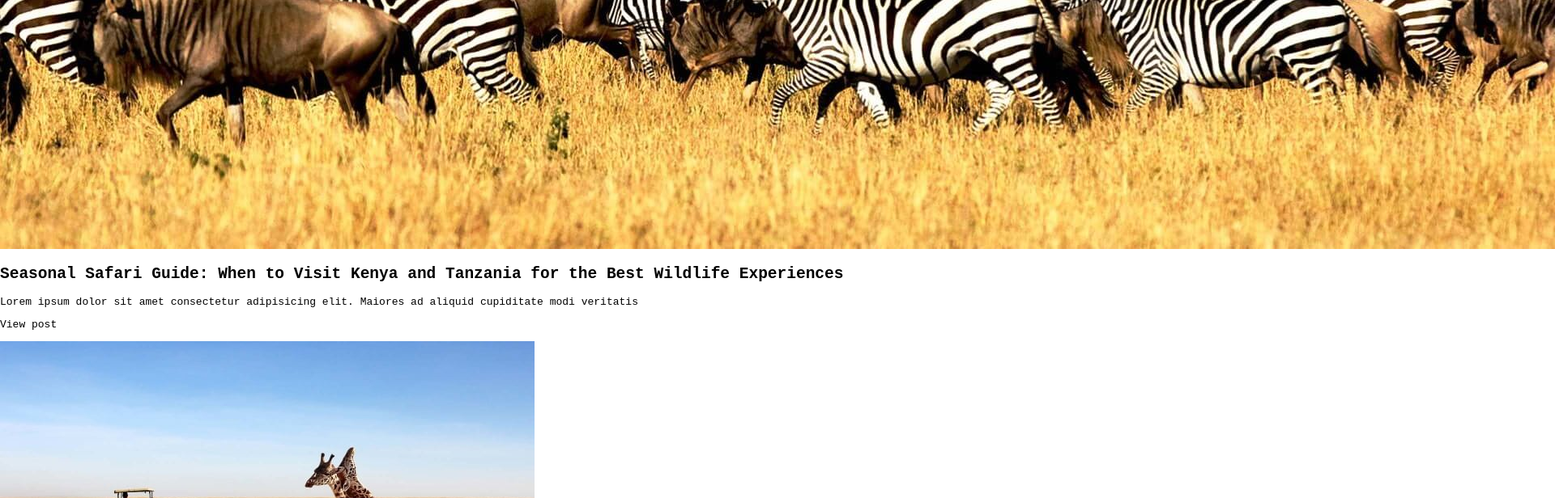
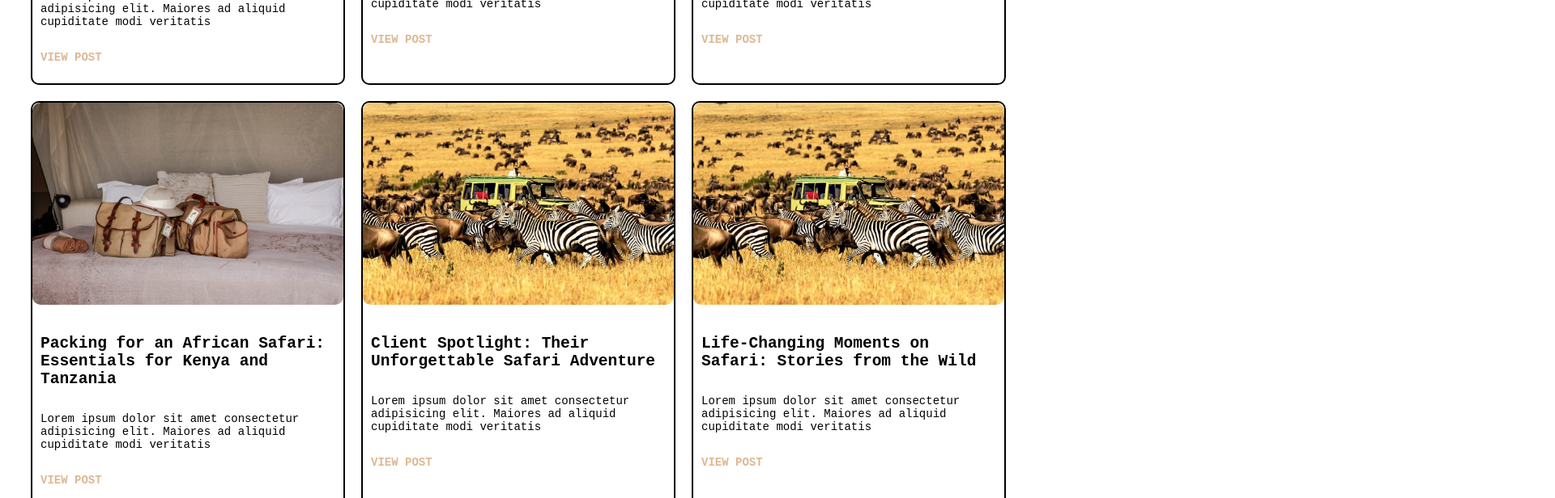
Before and after one commit to Pauline-Oraro/falcon-travel-and-tours, a React (Vite) app: page /blogs in a window 1280 px wide. Shown: the part 700-1316 px from the top of the page at 81% size, 1920 px wide, since content can reach past the window. Built offline with nearby package versions, Linux system fonts and the light colour scheme.

Commit message:
updating the blog page

```diff
--- a/src/components/blogpage.jsx
+++ b/src/components/blogpage.jsx
@@ -8,7 +8,7 @@ import BlogFour from "../assets/images/blog4.jpg";
 
 const BlogPage = () =>{
     return(
-        <div className="blogs">
+        <div>
 
             <div className="hero-section">
                 <img src={HeroImage} alt="hero section image"/>
@@ -22,44 +22,62 @@ const BlogPage = () =>{
             <div className="blogs-section">
                 <div className="blog-body">
                     <img src={BlogOne} alt="Seasonal Safari Guide: When to Visit Kenya and Tanzania for the Best Wildlife Experiences"/>
+                    <div className="blog-statements">
                         <h2>Seasonal Safari Guide: When to Visit Kenya and Tanzania for the Best Wildlife Experiences</h2>
                         <p>Lorem ipsum dolor sit amet consectetur adipisicing elit. Maiores ad aliquid cupiditate modi veritatis</p>
-                    <p className="link">View post</p>
+                        <p className="link">VIEW POST</p>
+                    </div>
+
                 </div>
 
                 <div className="blog-body">
                     <img src={BlogTwo} alt="Top 10 Must-Visit Safari Parks in Kenya and Tanzania" />
+                    <div className="blog-statements">
                         <h2>Top 10 Must-Visit Safari Parks in Kenya and Tanzania</h2>
                     <p>Lorem ipsum dolor sit amet consectetur adipisicing elit. Maiores ad aliquid cupiditate modi veritatis</p>
-                    <p className="link">View post</p>
+                    <p className="link">VIEW POST</p>
+                    </div>
+
                 </div>
 
                 <div className="blog-body">
                     <img src={BlogThree} alt="The Big Five Safari: Where to Spot Them in Kenya and Tanzania" />
+                    <div className="blog-statements">
                         <h2>The Big Five Safari: Where to Spot Them in Kenya and Tanzania</h2>
                     <p>Lorem ipsum dolor sit amet consectetur adipisicing elit. Maiores ad aliquid cupiditate modi veritatis</p>
-                    <p className="link">View post</p>
+                    <p className="link">VIEW POST</p>
+                    </div>
+
                 </div>
 
                 <div className="blog-body">
                     <img src={BlogFour} alt="Packing for an African Safari: Essentials for Kenya and Tanzania" />
+                    <div className="blog-statements">
                         <h2>Packing for an African Safari: Essentials for Kenya and Tanzania</h2>
                     <p>Lorem ipsum dolor sit amet consectetur adipisicing elit. Maiores ad aliquid cupiditate modi veritatis</p>
-                    <p className="link">View post</p>
+                    <p className="link">VIEW POST</p>
+                    </div>
+
                 </div>
 
                 <div className="blog-body">
                     <img src={BlogOne} alt="Client Spotlight: Their Unforgettable Safari Adventure" />
+                    <div className="blog-statements">
                         <h2>Client Spotlight: Their Unforgettable Safari Adventure</h2>
                     <p>Lorem ipsum dolor sit amet consectetur adipisicing elit. Maiores ad aliquid cupiditate modi veritatis</p>
-                    <p className="link">View post</p>
+                    <p className="link">VIEW POST</p>
+                    </div>
+
                 </div>
 
                 <div className="blog-body">
                     <img src={BlogOne} alt="Life-Changing Moments on Safari: Stories from the Wild" />
+                    <div className="blog-statements">
                         <h2>Life-Changing Moments on Safari: Stories from the Wild</h2>
                     <p>Lorem ipsum dolor sit amet consectetur adipisicing elit. Maiores ad aliquid cupiditate modi veritatis</p>
-                    <p className="link">View post</p>
+                    <p className="link">VIEW POST</p>
+                    </div>
+
                 </div>
             </div>
         </div>
--- a/src/css/blog.css
+++ b/src/css/blog.css
@@ -1,32 +1,59 @@
 /*BLOGPAGE*/
-.blog-card{
+
+.blogs-section{
+  margin-top: 200px;
+  margin-bottom: 200px;
+  width: 100%;
   display: flex;
   justify-content: center;
+  flex-wrap: wrap;
   gap: 20px;
-  width: 100%;
 }
 
-.blog-card-body{
+.blog-body{
   display: flex;
   flex-direction: column;
   gap: 10px;
   width: 30%;
-  height: 400px;
   border-radius: 10px;
   background-color: rgb(255, 255, 255);
   border: 2px solid #000000;
 }
 
-.blog-card-body img{
+.blog-body img{
   width: 100%;
-  height: 200px;
+  height: 250px;
   border-radius: 10px;
+  object-fit: cover;
 }
 
-.blog-card-body h3{
+.blog-body h3{
   font-size: 18px;
 }
 
-.blog-card-body p{
+.blog-body p{
   font-size: 14px;
 }
+
+.link{
+  font-weight: bolder;
+  font-size: 20px;
+  color: #ddb892;
+}
+
+.blog-statements{
+  display: flex;
+  flex-direction: column;
+  padding: 10px;
+}
+
+@media only screen and (max-width:750px){
+  .blogs-section{
+    display: flex;
+    flex-direction: column;
+    align-items: center;
+  }
+  .blog-body{
+    width: 80%;
+  }
+}
```
Lines whose indentation alone changed are shown as unchanged.
